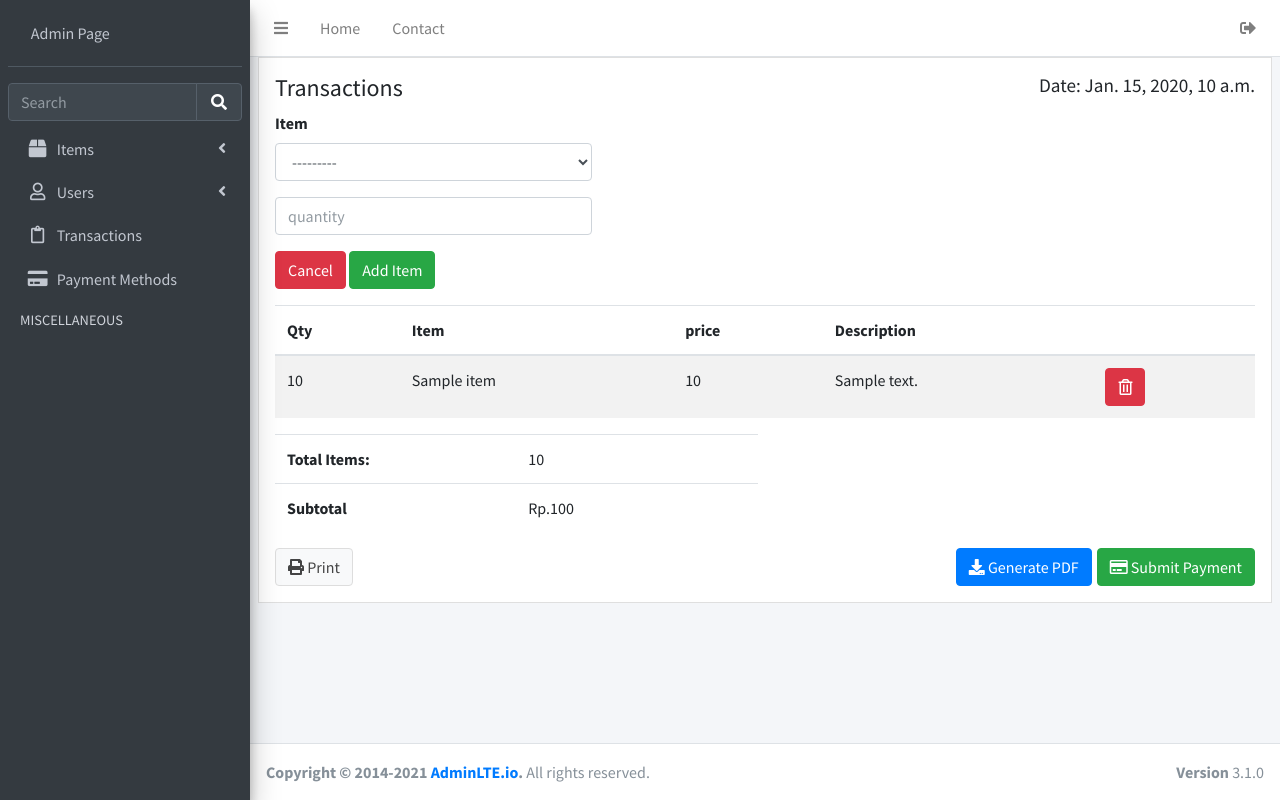
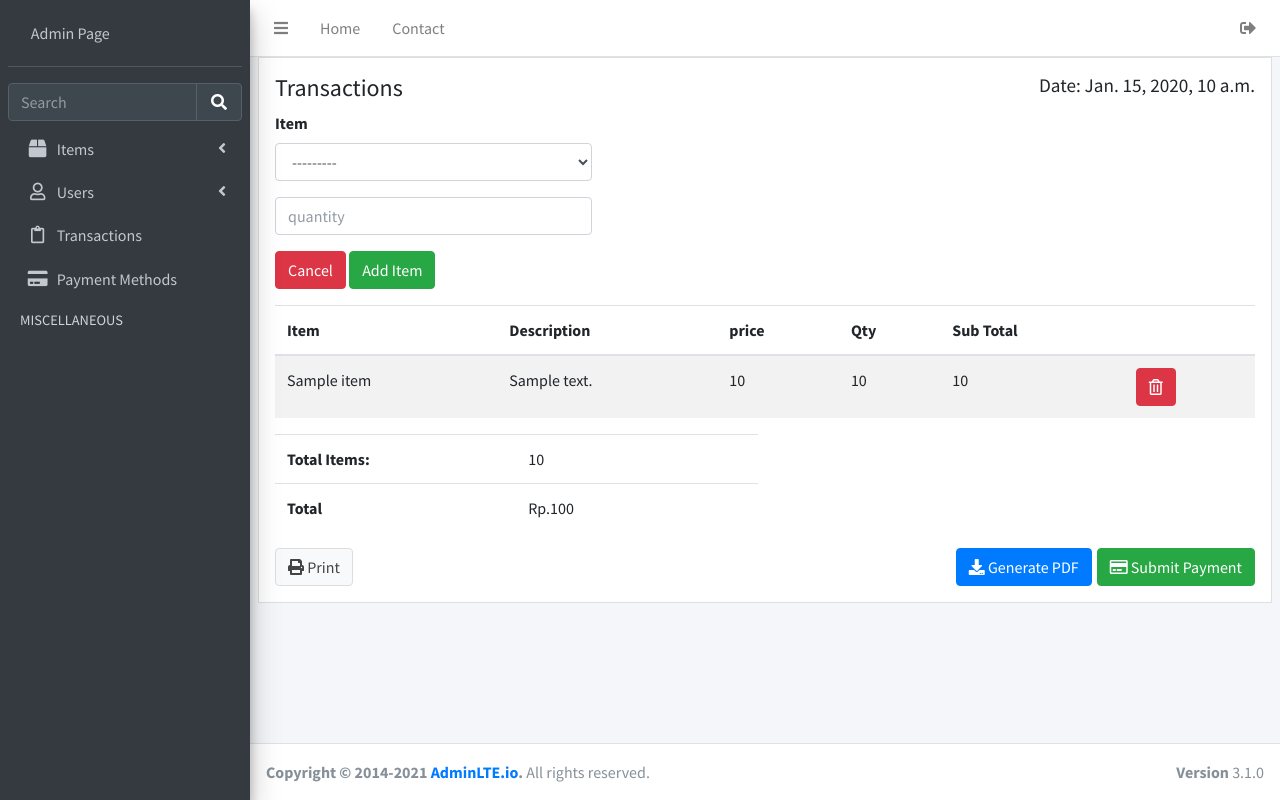
Before and after one commit to mustapep/django_pos, a Django app: page /transactions/1/detail_transaction in a window 1280 px wide. Run offline with Django 3.2, Linux system fonts and the light colour scheme; a user stored in the database is signed in; tables that the repository leaves empty hold one stand-in row (values such as "Sample post"); some libraries are stand-ins or nearby versions.

Commit message:
feat: add sub_total field to detail_transaction table #36

```diff
--- a/src/apps/transactions/models.py
+++ b/src/apps/transactions/models.py
@@ -37,6 +37,7 @@ class DetailTransaction(models.Model):
     detail_item = models.ForeignKey(Items, on_delete=models.CASCADE, related_name='dti')
     quantity = models.IntegerField(default=1)
     item_price = models.IntegerField(null=True, blank=True)
+    sub_total = models.IntegerField(null=True, blank=True)
     create_at = models.DateField(auto_now_add=True)
     update_at = models.DateField(auto_now=True, null=True)
 
--- a/src/apps/transactions/views.py
+++ b/src/apps/transactions/views.py
@@ -58,6 +58,7 @@ class DetailTransactionView(LoginRequiredMixin, PermissionRequiredMixin, View):
             dt.detail_item = form.cleaned_data['item']
             dt.item_price = int(dt.detail_item.price)
             dt.quantity = form.cleaned_data['quantity']
+            dt.sub_total = dt.item_price*dt.quantity
             dt.save()
             return redirect(f'/transactions/{id}/detail_transaction')
 
--- a/src/templates/list_detail_trans.html
+++ b/src/templates/list_detail_trans.html
@@ -45,20 +45,22 @@
         <table class="table table-striped">
           <thead>
           <tr>
+            <th>Item</th>
+            <th>Description</th>
+            <th>price</th>
             <th>Qty</th>
-            <th>Item</th>
-            <th>price</th>
-            <th>Description</th>
+            <th>Sub Total</th>
             <th></th>
           </tr>
           </thead>
           <tbody>
           {% for d in dt %}
           <tr>
+            <td>{{d.detail_item}}</td>
+            <td>{{d.detail_item.description}}</td>
+            <td>{{d.item_price}}</td>
             <td>{{d.quantity}}</td>
-            <td>{{d.detail_item}}</td>
-            <td>{{d.item_price}}</td>
-            <td>{{d.detail_item.description}}</td>
+            <td>{{d.sub_total}}</td>
             <td>
                 <a href="/transactions/{{id}}/detail_transaction/{{d.id}}/delete" class="btn btn-danger">
                     <i class="far fa-trash-alt"></i>
@@ -86,7 +88,7 @@
               <td>{{t_i}}</td>
             </tr>
             <tr>
-              <th>Subtotal</th>
+              <th>Total</th>
               <td>Rp.{{t_p}}</td>
             </tr>
           </tbody></table>
```
